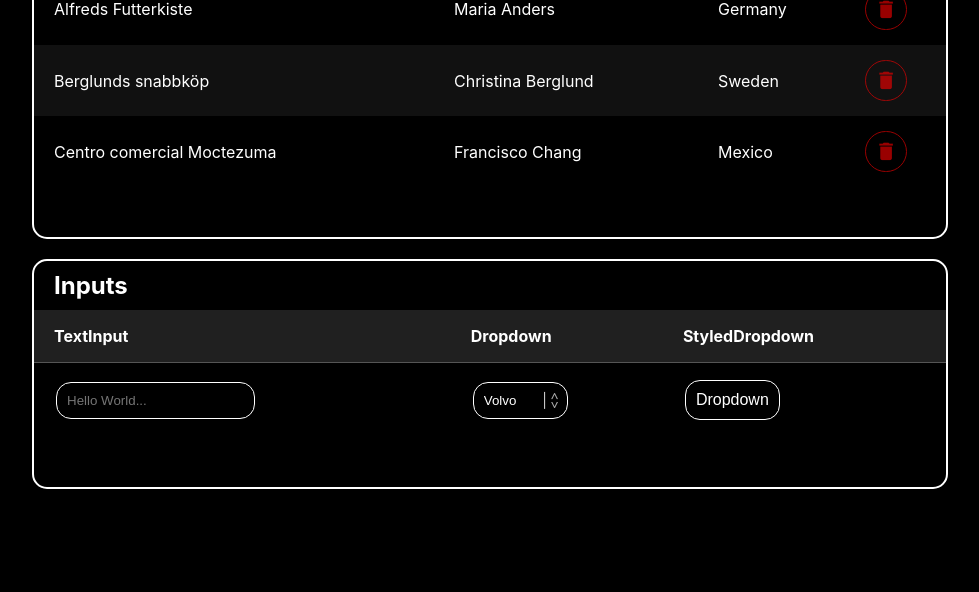
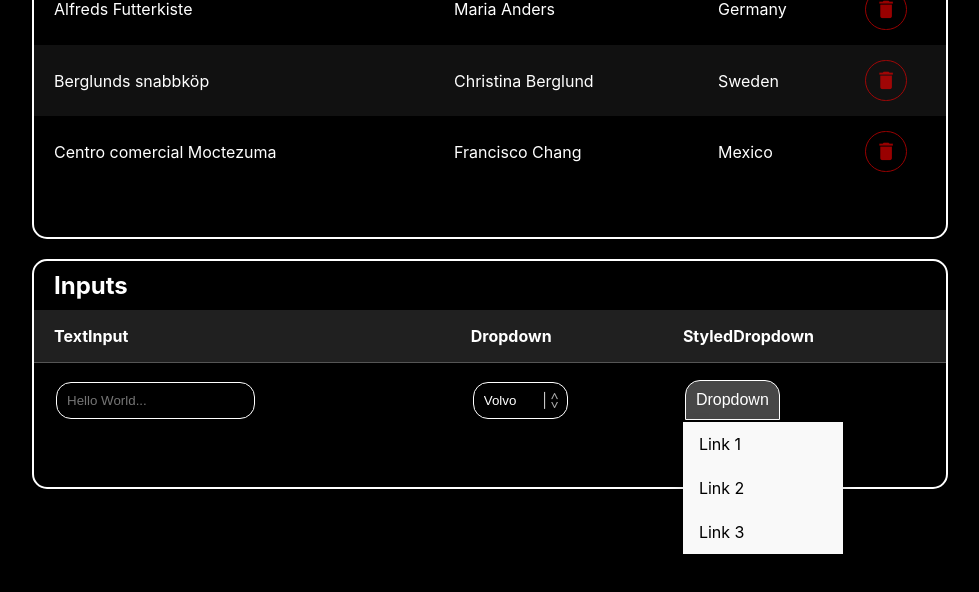
Before and after one commit to knightss27/seth-js, a Svelte app: page / in a window 1280 px wide. Both pictures are taken after a click on the button "Dropdown". Shown: the part 612-1204 px from the top of the page, without its empty margins (150-1129 px from the left). Built offline with nearby package versions, Linux system fonts and the light colour scheme.

Commit message:
Dropdown more reactive.

```diff
--- a/src/components/StyledDropdown.svelte
+++ b/src/components/StyledDropdown.svelte
@@ -1,3 +1,23 @@
+<script>
+    export let isOpen = false;
+
+
+</script>
+
+<main>
+    <div class="dropdown">
+        <button class="dropbtn" on:click={() => {isOpen = !isOpen}} class:dropbtn-active={isOpen} >Dropdown</button>
+        {#if isOpen}
+            <div class="dropdown-content">
+    <!--            TODO: Global classes for these -->
+                <a href="#">Link 1</a>
+                <a href="#">Link 2</a>
+                <a href="#">Link 3</a>
+            </div>
+        {/if}
+    </div>
+</main>
+
 <style>
     .dropbtn {
         color: white;
@@ -35,25 +55,13 @@
         background-color: #f1f1f1;
     }
 
-    .dropdown:hover .dropdown-content {
+    .dropdown-content {
         display: block;
     }
 
-    .dropdown:hover .dropbtn {
+    .dropbtn-active {
         background-color: #474747;
         border-radius: 15px 15px 0 0;
 
     }
 </style>
-
-<main>
-    <div class="dropdown">
-        <button class="dropbtn">Dropdown</button>
-        <div class="dropdown-content">
-<!--            TODO: Global classes for these -->
-            <a href="#">Link 1</a>
-            <a href="#">Link 2</a>
-            <a href="#">Link 3</a>
-        </div>
-    </div>
-</main>
```
